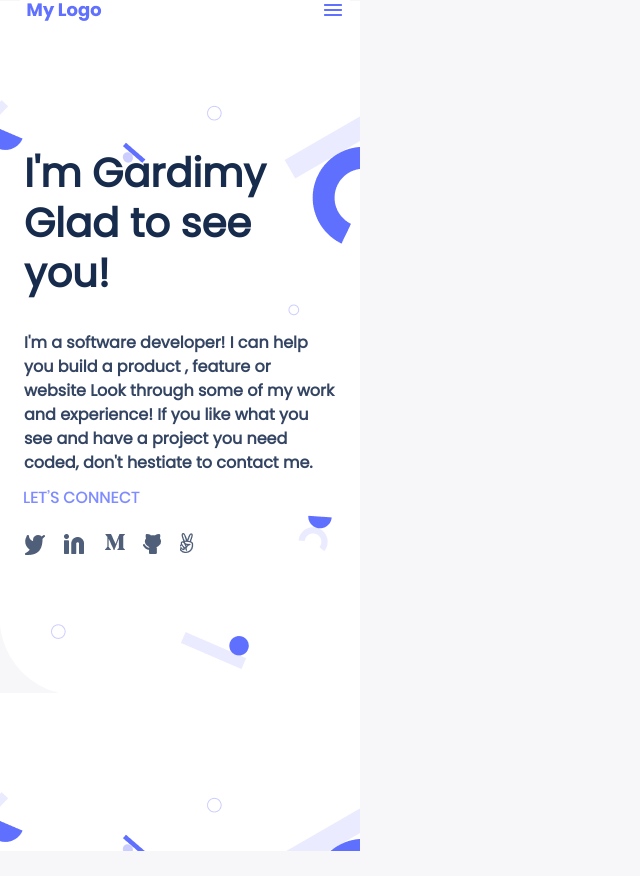
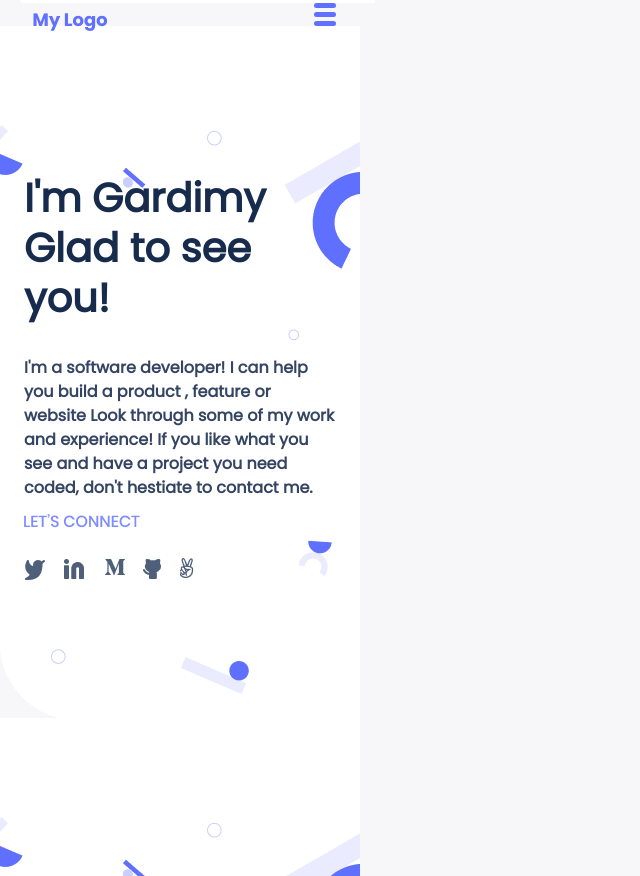
Before and after one commit to Gardimy/First-mobile-porfolio, a website: page index.html in a window 1280 px wide. Shown: the whole page, without its empty margins (0-640 px from the left). Before the commit the page ends 851 px from the top, so only its background shows below. Drawn offline with Linux system fonts and the light colour scheme.

Commit message:
modify style.css and index.html

```diff
--- a/Style.css
+++ b/Style.css
@@ -8,6 +8,23 @@ body {
   height: auto;
 }
 
+#dell {
+  gap: 4px;
+  justify-content: center;
+  align-items: center;
+  display: flex;
+  flex-direction: column-reverse;
+  width: 650px;
+  height: auto;
+}
+
+#dell div {
+  width: 18px;
+  border: 2px solid #6070ff;
+  border-radius: 10px;
+  background-color: #6070ff;
+  height: 1px;
+}
 .connect p {
   font-style: normal;
   font-weight: 300;
@@ -23,8 +40,8 @@ body {
 }
 
 .menu-containers {
-  width: 10px;
-  height: 1px;
+  width: auto;
+  height: 2.5px;
   background-color: #fff;
   border-bottom-left-radius: 10px;
   display: flex;
@@ -34,6 +51,7 @@ body {
   align-items: flex-start;
   margin-left: 20px;
   font-weight: 550;
+
 }
 
 .test {
--- a/index.html
+++ b/index.html
@@ -15,7 +15,7 @@
 
 			<div class="logo">
 
-        <a class="logo" href="#"><img src="Images/mylogomen.PNG"></a>
+        <a class="logo" href="#"><img src="Images/Logo Placeholder.png"></a>
 
 	</header>
 
@@ -26,7 +26,6 @@
 
         </nav>
       </div>
-
 
      <div class="first-section">
 
@@ -49,7 +48,7 @@
               </div>
               <ul class="Media-links">
                 <li><a href="https://twitter.com/" target="_blank"><img src="./Images/twitter.png" alt="twitter icon"></a></li>
-                <li><a href="https://www.linkedin.com/in/gardimy-charles-40b795212/" target="_blank"><img src="./Images/linkedin.PNG" alt="Linkedin icon"></a></li>
+                <li><a href="https://www.linkedin.com/in/gardimy-charles-40b795212/" target="_blank"><img src="./Images/linkedin.png" alt="Linkedin icon"></a></li>
 				<li><a href="#" target="_blank"><img src="./Images/medium.png" alt="medium icon"></a></li>
 				<li><a href="https://github.com/Gardimy" target="_blank"><img src="./Images/github.png" alt="github icon"></a></li>
                 <li><a href="#" target="_blank"><img src="./Images/Fingers icon.png" alt="Finger icon"></a></li>
```
